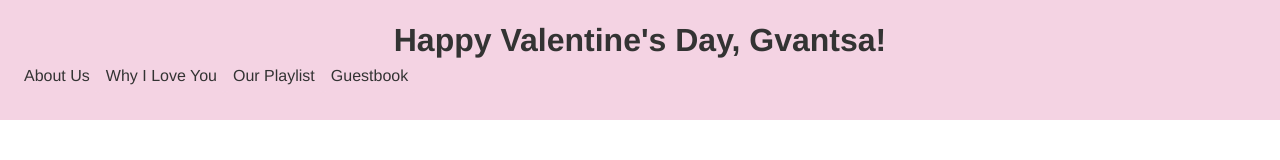
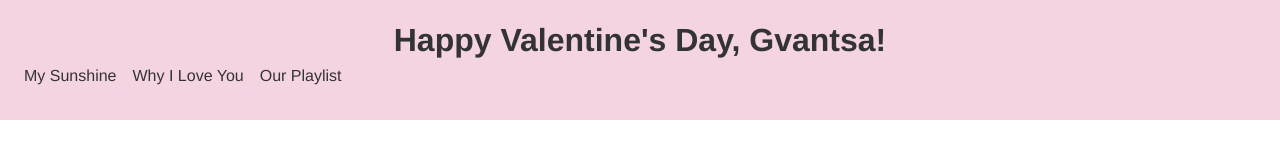
Before and after one commit to Dito572/Valentine, a plain HTML site: page index.html in a window 1280 px wide. Shown: the top 160 px of the page. Drawn offline with Linux system fonts and the light colour scheme.

Commit message:
Update index.html

```diff
--- a/index.html
+++ b/index.html
@@ -10,10 +10,9 @@
     <h1>Happy Valentine's Day, Gvantsa!</h1>
     <nav>
       <ul>
-        <li><a href="#about">About Us</a></li>
+        <li><a href="#about">My Sunshine</a></li>
         <li><a href="#love">Why I Love You</a></li>
         <li><a href="#playlist">Our Playlist</a></li>
-        <li><a href="#guestbook">Guestbook</a></li>
       </ul>
     </nav>
   </header>
```
